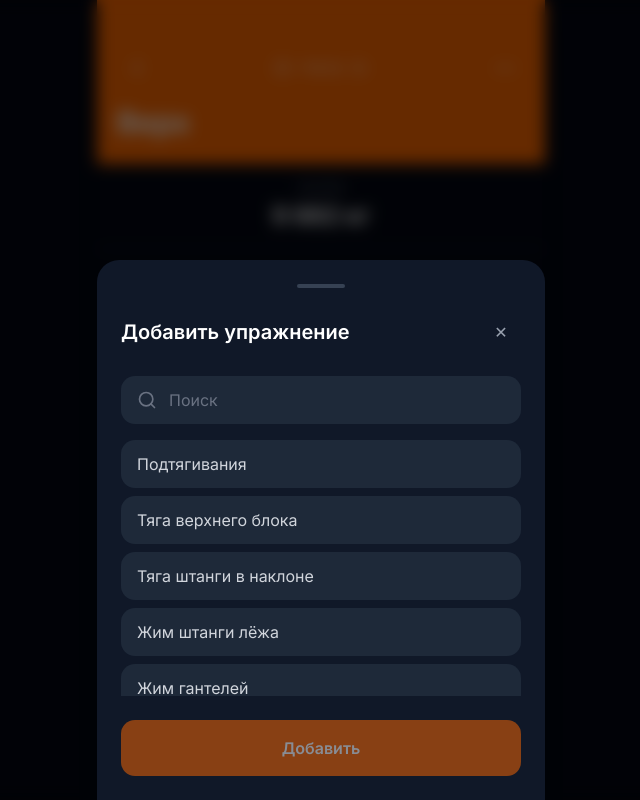
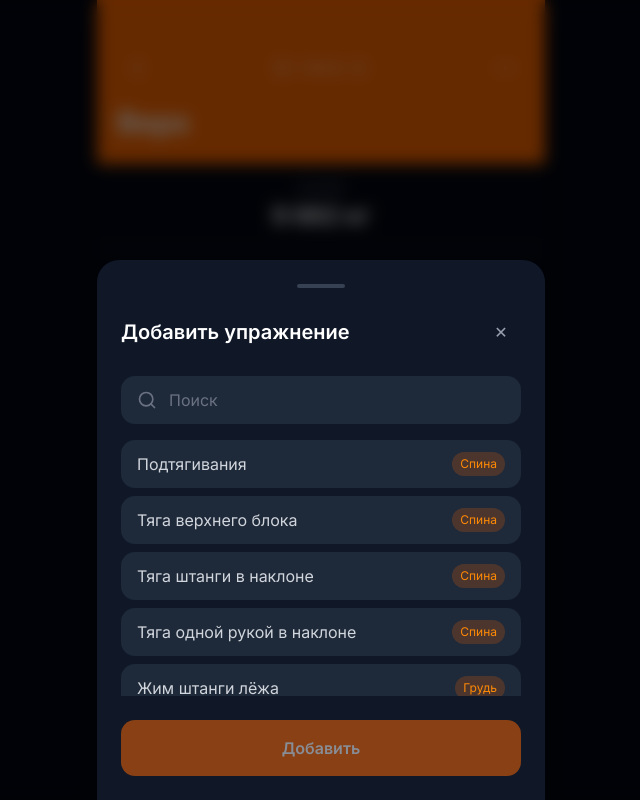
Before and after one commit to Tomasito133/FitSuperDuperApp, a Next.js app: page /workout/1 in a window 1280 px wide. Both pictures are taken after a click on the button 464 px from the left and 740 px from the top of the page. Shown: the top 800 px of the page, without its empty margins (319-959 px from the left). Built offline with nearby package versions, Linux system fonts and the light colour scheme.

Commit message:
Add muscle group search and display in exercise selection modal

```diff
--- a/src/app/workout/[id]/page.tsx
+++ b/src/app/workout/[id]/page.tsx
@@ -124,19 +124,31 @@ const mockWorkout: WorkoutDetail = {
   ],
 };
 
-// Доступные упражнения из библиотеки
+// Доступные упражнения из библиотеки с мышечными группами
 const availableExercises = [
-  "Подтягивания",
-  "Тяга верхнего блока",
-  "Тяга штанги в наклоне",
-  "Жим штанги лёжа",
-  "Жим гантелей",
-  "Махи с гантелями",
-  "Сгибания на бицепс",
-  "Разгибания на трицепс",
-  "Приседания",
-  "Выпады",
-  "Становая тяга",
+  { name: "Подтягивания", muscleGroup: "Спина" },
+  { name: "Тяга верхнего блока", muscleGroup: "Спина" },
+  { name: "Тяга штанги в наклоне", muscleGroup: "Спина" },
+  { name: "Тяга одной рукой в наклоне", muscleGroup: "Спина" },
+  { name: "Жим штанги лёжа", muscleGroup: "Грудь" },
+  { name: "Жим гантелей лёжа", muscleGroup: "Грудь" },
+  { name: "Сведение рук в кроссовере", muscleGroup: "Грудь" },
+  { name: "Махи с гантелями стоя", muscleGroup: "Средние дельты" },
+  { name: "Махи в кроссовере", muscleGroup: "Средние дельты" },
+  { name: "Подъём гантелей перед собой", muscleGroup: "Передние дельты" },
+  { name: "Махи с гантелями лежа", muscleGroup: "Задние дельты" },
+  { name: "Обратная бабочка", muscleGroup: "Задние дельты" },
+  { name: "Сгибания на бицепс", muscleGroup: "Бицепс" },
+  { name: "Молотки", muscleGroup: "Бицепс" },
+  { name: "Разгибания на трицепс", muscleGroup: "Трицепс" },
+  { name: "Французский жим", muscleGroup: "Трицепс" },
+  { name: "Приседания", muscleGroup: "Квадрицепс" },
+  { name: "Выпады", muscleGroup: "Квадрицепс" },
+  { name: "Становая тяга", muscleGroup: "Спина" },
+  { name: "Подъём на носки", muscleGroup: "Икры" },
+  { name: "Гиперэкстензия", muscleGroup: "Спина" },
+  { name: "Скручивания", muscleGroup: "Пресс" },
+  { name: "Планка", muscleGroup: "Пресс" },
 ];
 
 function formatSets(sets: Set[]) {
@@ -156,9 +168,13 @@ export default function WorkoutDetailPage() {
   const [searchQuery, setSearchQuery] = useState("");
 
   const filteredExercises = searchQuery
-    ? availableExercises.filter(ex =>
-        ex.toLowerCase().includes(searchQuery.toLowerCase())
-      )
+    ? availableExercises.filter(ex => {
+        const query = searchQuery.toLowerCase();
+        return (
+          ex.name.toLowerCase().includes(query) ||
+          ex.muscleGroup.toLowerCase().includes(query)
+        );
+      })
     : availableExercises;
 
   const handleAddExercise = () => {
@@ -291,15 +307,22 @@ export default function WorkoutDetailPage() {
             <div className="max-h-64 overflow-y-auto space-y-2 mb-6">
               {filteredExercises.map((exercise) => (
                 <button
-                  key={exercise}
-                  onClick={() => setSelectedExercise(exercise)}
-                  className={`w-full py-3 px-4 rounded-xl text-left transition-all ${
-                    selectedExercise === exercise
+                  key={exercise.name}
+                  onClick={() => setSelectedExercise(exercise.name)}
+                  className={`w-full py-3 px-4 rounded-xl text-left transition-all flex items-center justify-between ${
+                    selectedExercise === exercise.name
                       ? "bg-orange-500 text-white"
                       : "bg-gray-800 text-gray-300 hover:bg-gray-700"
                   }`}
                 >
-                  {exercise}
+                  <span>{exercise.name}</span>
+                  <span className={`text-xs px-2 py-1 rounded-full ${
+                    selectedExercise === exercise.name
+                      ? "bg-white/20 text-white"
+                      : "bg-orange-500/20 text-orange-400"
+                  }`}>
+                    {exercise.muscleGroup}
+                  </span>
                 </button>
               ))}
               {filteredExercises.length === 0 && (
```
